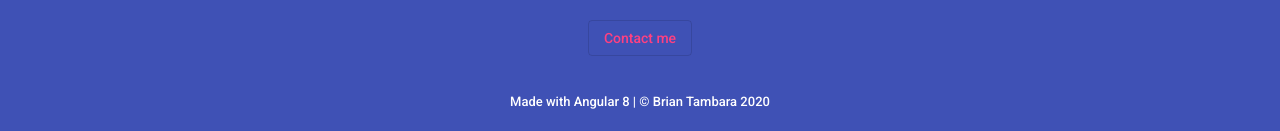
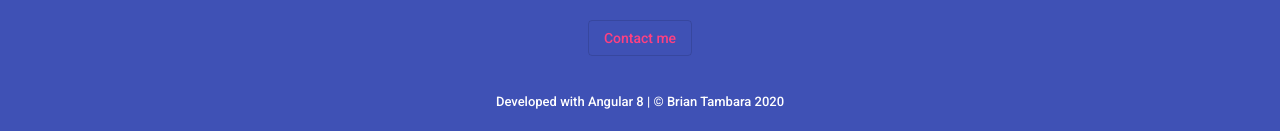
Before and after one commit to btambara/personal-website-frontend, an Angular app: page / in a window 1280 px wide. Shown: the part 986-1117 px from the top of the page. Built offline with nearby package versions, Linux system fonts and the light colour scheme.

Commit message:
Updated copyright in footer to say Developed (instead of Made).

```diff
--- a/src/app/shared/footer/footer.component.html
+++ b/src/app/shared/footer/footer.component.html
@@ -9,6 +9,6 @@
         <button mat-stroked-button color="accent">Contact me</button>
     </mat-toolbar-row>
     <mat-toolbar-row class="copyright">
-        Made with Angular 8 | &copy; Brian Tambara 2020
+        Developed with Angular 8 | &copy; Brian Tambara 2020
     </mat-toolbar-row>
 </mat-toolbar>
```
